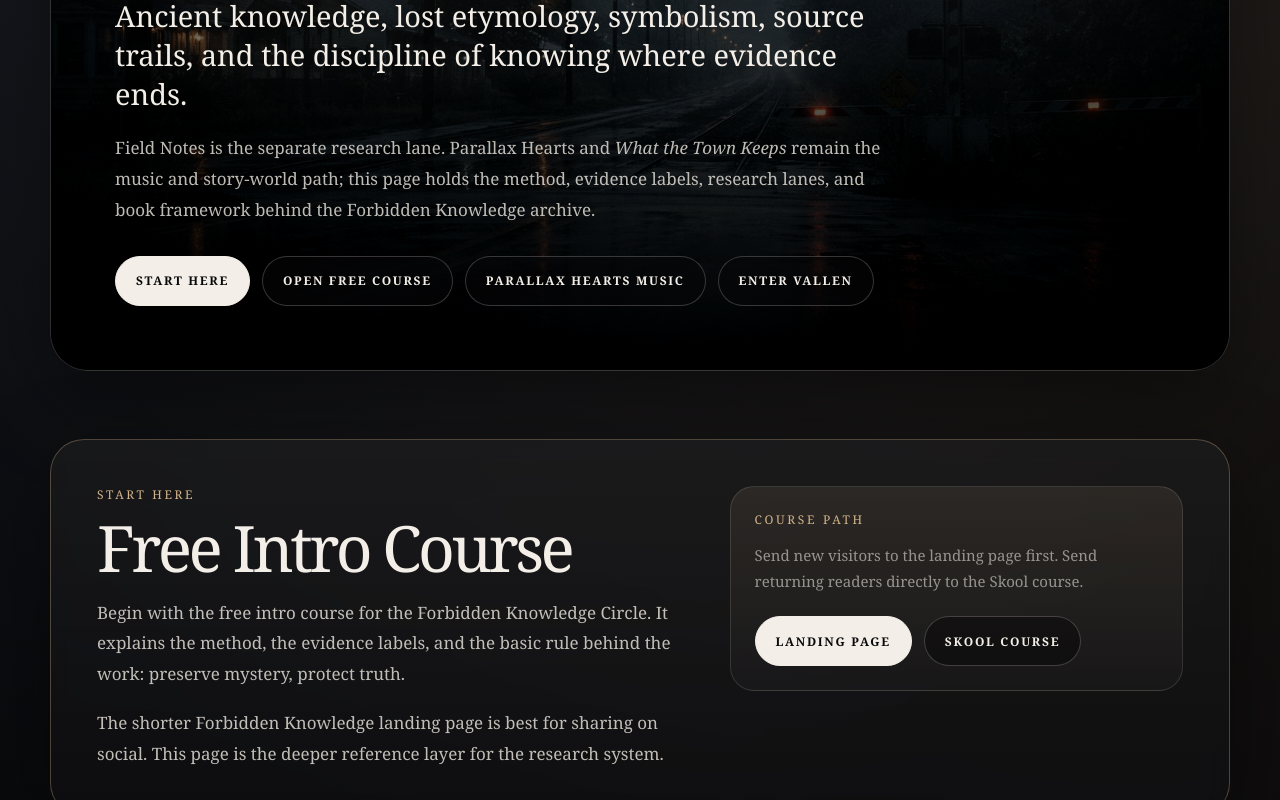
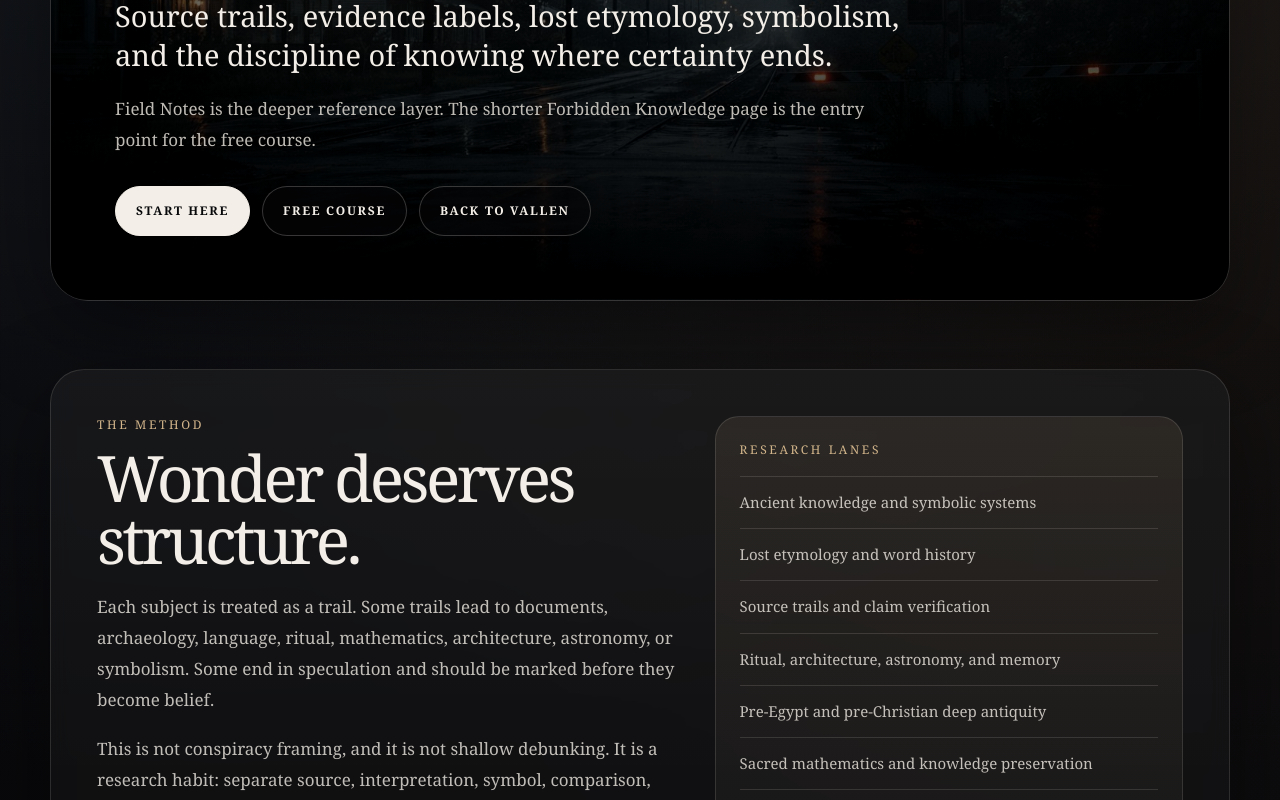
Before and after one commit to chthomps4/parallaxhearts-site, a Next.js app in the folder site/: page /field-notes in a window 1280 px wide. Shown: the part 500-1300 px from the top of the page. Built offline with nearby package versions, Linux system fonts and the light colour scheme.

Commit message:
Bundle polish field notes page

```diff
--- a/site/app/field-notes/page.tsx
+++ b/site/app/field-notes/page.tsx
@@ -7,7 +7,7 @@ const freeIntroCourseUrl =
 export const metadata: Metadata = {
   title: "Field Notes | Forbidden Knowledge",
   description:
-    "Field Notes is the separate Forbidden Knowledge research lane on parallaxhearts.org: ancient knowledge, lost etymology, symbolism, source trails, evidence labels, the free Skool intro course, and The Forbidden Knowledge Bible.",
+    "Field Notes is the deeper research lane on parallaxhearts.org: source trails, evidence labels, lost etymology, ancient knowledge, and The Forbidden Knowledge Bible.",
   keywords: [
     "Field Notes",
     "Forbidden Knowledge",
@@ -20,8 +20,6 @@ export const metadata: Metadata = {
     "source trails",
     "evidence-aware research",
     "5-Level Rabbit Hole Method",
-    "AI research prompts",
-    "creative knowledge systems",
     "Parallax Hearts",
   ],
 };
@@ -30,11 +28,10 @@ const navItems = [
   ["Home", "/"],
   ["Music", "/music"],
   ["Story", "/project"],
+  ["Graphic Novel", "/graphic-novel"],
   ["Forbidden Knowledge", "/forbidden-knowledge"],
   ["Field Notes", "/field-notes"],
-  ["Shop", "/shop"],
   ["Support", "/support"],
-  ["About", "/about"],
   ["Contact", "/contact"],
 ];
 
@@ -170,7 +167,7 @@ export default function FieldNotesPage() {
               overflow: "hidden",
               borderRadius: "38px",
               padding: "clamp(30px, 6vw, 64px)",
-              minHeight: "64vh",
+              minHeight: "62vh",
               display: "flex",
               alignItems: "flex-end",
             }}
@@ -191,8 +188,8 @@ export default function FieldNotesPage() {
               }}
             />
 
-            <div style={{ position: "relative", zIndex: 2, maxWidth: "920px" }}>
-              <p className="kicker">Forbidden Knowledge / Field Notes</p>
+            <div style={{ position: "relative", zIndex: 2, maxWidth: "900px" }}>
+              <p className="kicker">Field Notes</p>
 
               <h1
                 style={{
@@ -216,15 +213,13 @@ export default function FieldNotesPage() {
                   lineHeight: 1.35,
                 }}
               >
-                Ancient knowledge, lost etymology, symbolism, source trails,
-                and the discipline of knowing where evidence ends.
+                Source trails, evidence labels, lost etymology, symbolism, and
+                the discipline of knowing where certainty ends.
               </p>
 
               <p className="body-copy" style={{ margin: "20px 0 0", maxWidth: "790px" }}>
-                Field Notes is the separate research lane. Parallax Hearts and
-                <em> What the Town Keeps</em> remain the music and story-world
-                path; this page holds the method, evidence labels, research
-                lanes, and book framework behind the Forbidden Knowledge archive.
+                Field Notes is the deeper reference layer. The shorter Forbidden
+                Knowledge page is the entry point for the free course.
               </p>
 
               <div
@@ -245,92 +240,14 @@ export default function FieldNotesPage() {
                   rel="noreferrer"
                   className="secondary-button"
                 >
-                  Open Free Course
+                  Free Course
                 </a>
 
-                <Link href="/music" className="secondary-button">
-                  Parallax Hearts Music
-                </Link>
-
                 <Link href="/project" className="secondary-button">
-                  Enter Vallen
+                  Back to Vallen
                 </Link>
               </div>
             </div>
-          </div>
-        </div>
-      </section>
-
-      <section id="free-intro" style={{ padding: "34px 0" }}>
-        <div className="site-container">
-          <div
-            className="glass-panel"
-            style={{
-              padding: "clamp(26px, 5vw, 46px)",
-              display: "grid",
-              gridTemplateColumns: "minmax(0, 1fr) minmax(260px, 0.75fr)",
-              gap: "28px",
-              alignItems: "start",
-              borderColor: "rgba(210,181,139,0.32)",
-            }}
-          >
-            <div>
-              <p className="kicker">Start here</p>
-              <h2 className="section-title">Free Intro Course</h2>
-
-              <p className="body-copy" style={{ margin: "18px 0 0" }}>
-                Begin with the free intro course for the Forbidden Knowledge
-                Circle. It explains the method, the evidence labels, and the
-                basic rule behind the work: preserve mystery, protect truth.
-              </p>
-
-              <p className="body-copy" style={{ margin: "18px 0 0" }}>
-                The shorter Forbidden Knowledge landing page is best for sharing
-                on social. This page is the deeper reference layer for the
-                research system.
-              </p>
-            </div>
-
-            <aside
-              style={{
-                border: "1px solid var(--line)",
-                borderRadius: "24px",
-                padding: "24px",
-                background:
-                  "linear-gradient(180deg, rgba(210,181,139,0.10), rgba(255,255,255,0.025))",
-              }}
-            >
-              <p className="kicker" style={{ marginBottom: "14px" }}>
-                Course path
-              </p>
-
-              <p className="soft-copy" style={{ margin: 0 }}>
-                Send new visitors to the landing page first. Send returning
-                readers directly to the Skool course.
-              </p>
-
-              <div
-                style={{
-                  marginTop: "22px",
-                  display: "flex",
-                  gap: "12px",
-                  flexWrap: "wrap",
-                }}
-              >
-                <Link href="/forbidden-knowledge" className="primary-button">
-                  Landing Page
-                </Link>
-
-                <a
-                  href={freeIntroCourseUrl}
-                  target="_blank"
-                  rel="noreferrer"
-                  className="secondary-button"
-                >
-                  Skool Course
-                </a>
-              </div>
-            </aside>
           </div>
         </div>
       </section>
@@ -353,10 +270,9 @@ export default function FieldNotesPage() {
 
               <p className="body-copy" style={{ margin: "20px 0 0" }}>
                 Each subject is treated as a trail. Some trails lead to
-                documents. Some lead to archaeology. Some lead to language,
-                symbol, ritual, mathematics, architecture, or astronomy. Some
-                end in speculation and should be marked before they become
-                belief.
+                documents, archaeology, language, ritual, mathematics,
+                architecture, astronomy, or symbolism. Some end in speculation
+                and should be marked before they become belief.
               </p>
 
               <p className="body-copy" style={{ margin: "18px 0 0" }}>
@@ -532,9 +448,8 @@ export default function FieldNotesPage() {
               </p>
 
               <p className="soft-copy" style={{ margin: 0 }}>
-                The free intro course is the starting point. It gives the method
-                before the deeper material asks for more time, attention, or
-                commitment.
+                The free intro course gives the method before the deeper
+                material asks for more time, attention, or commitment.
               </p>
 
               <div style={{ marginTop: "22px" }}>
@@ -563,8 +478,8 @@ export default function FieldNotesPage() {
               <h2 className="section-title">The Forbidden Knowledge Bible</h2>
               <p className="body-copy" style={{ margin: "18px 0 0" }}>
                 A long-form codex of ancient knowledge, lost etymology, cosmic
-                systems, forgotten technologies, hidden source trails, sacred
-                mathematics, and modern science bridges.
+                systems, hidden source trails, sacred mathematics, and modern
+                science bridges.
               </p>
               <p className="body-copy" style={{ margin: "18px 0 0" }}>
                 The book is being built as a continuity archive: a way to
```
